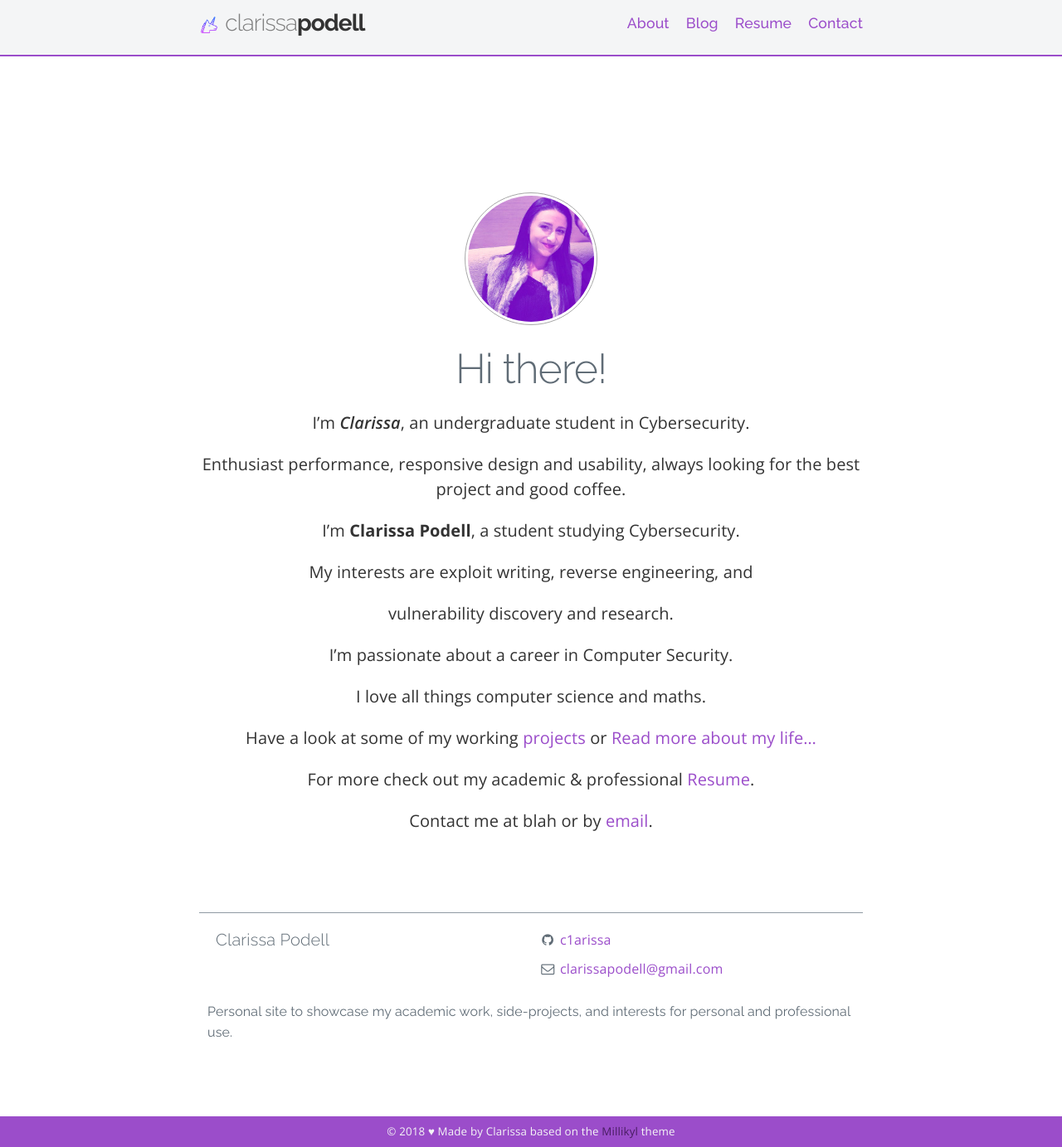
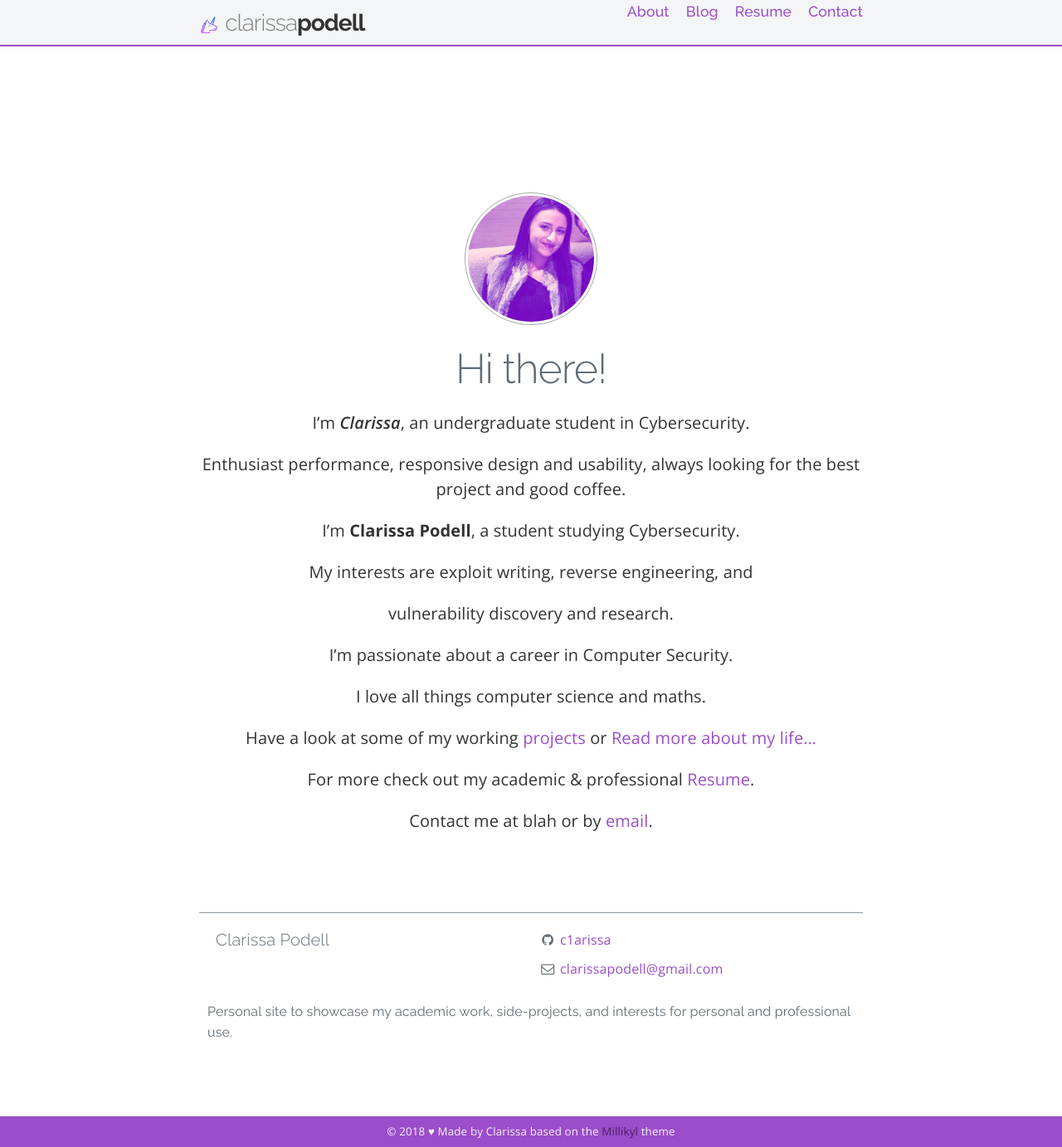
Before and after one commit to c1arissa/c1arissa.github.io, a Jekyll site: the page built from index.md, in a window 1280 px wide and 1383 px high. Shown: the whole window at 83% size. Built offline with Jekyll 4.4.1, drawn with Linux system fonts in a browser that asks for light colours; nearby versions of some CDN libraries; a style sheet for code colours, icons or effects is not loaded.

Commit message:
Update _nav.scss

```diff
--- a/_sass/_nav.scss
+++ b/_sass/_nav.scss
@@ -17,9 +17,9 @@ nav {
       a {
         display: block;
 	padding-left: 20px;
+	//padding-top: 28px;
         //padding: 1.375rem 18px 0.8rem;
-        //line-height: $nav-height / 2;
-	line-height: $nav-height;
+	line-height: $nav-height /2;
         background: $nav-background;
         color: $nav-font-color;
         text-decoration: none;
```
